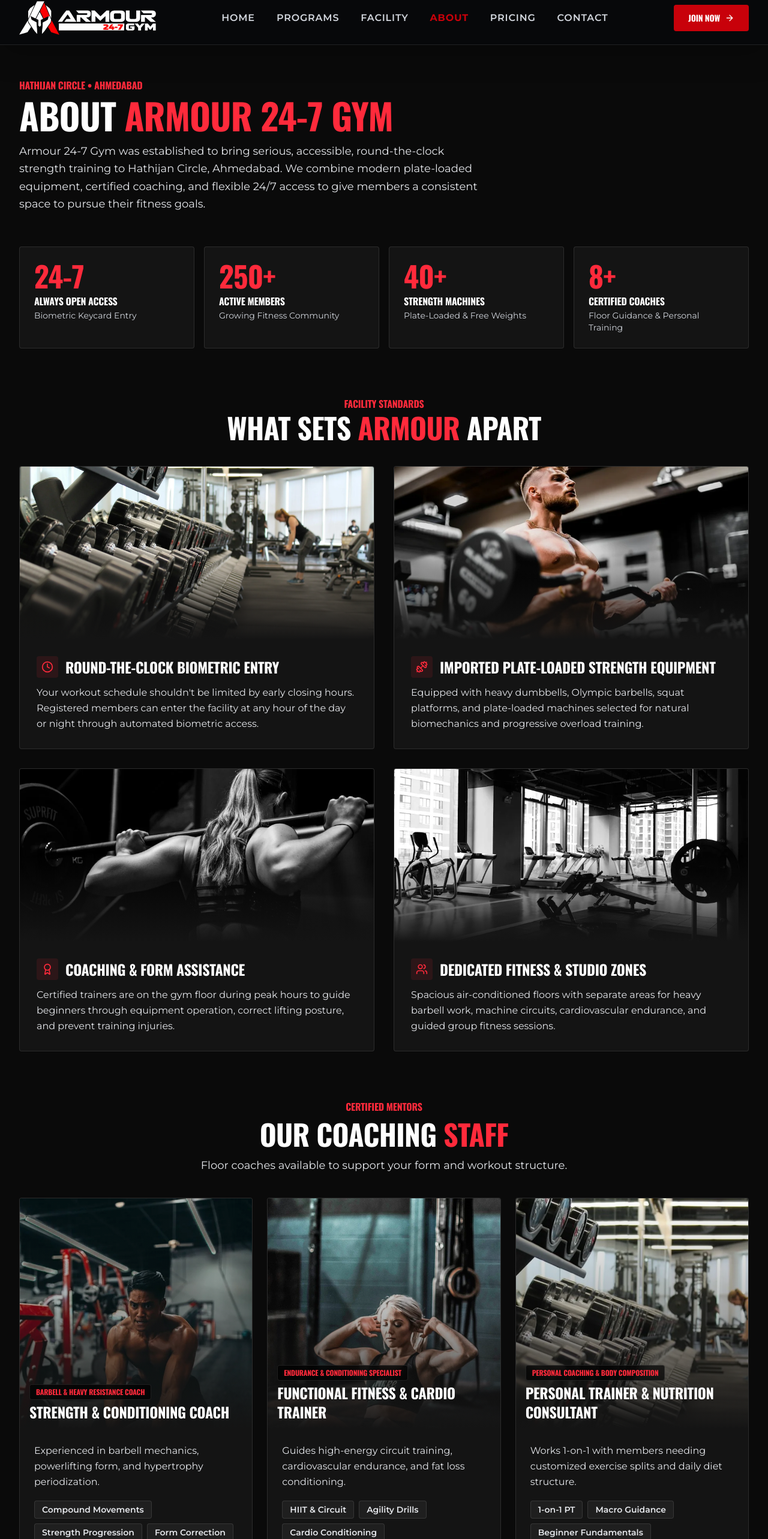
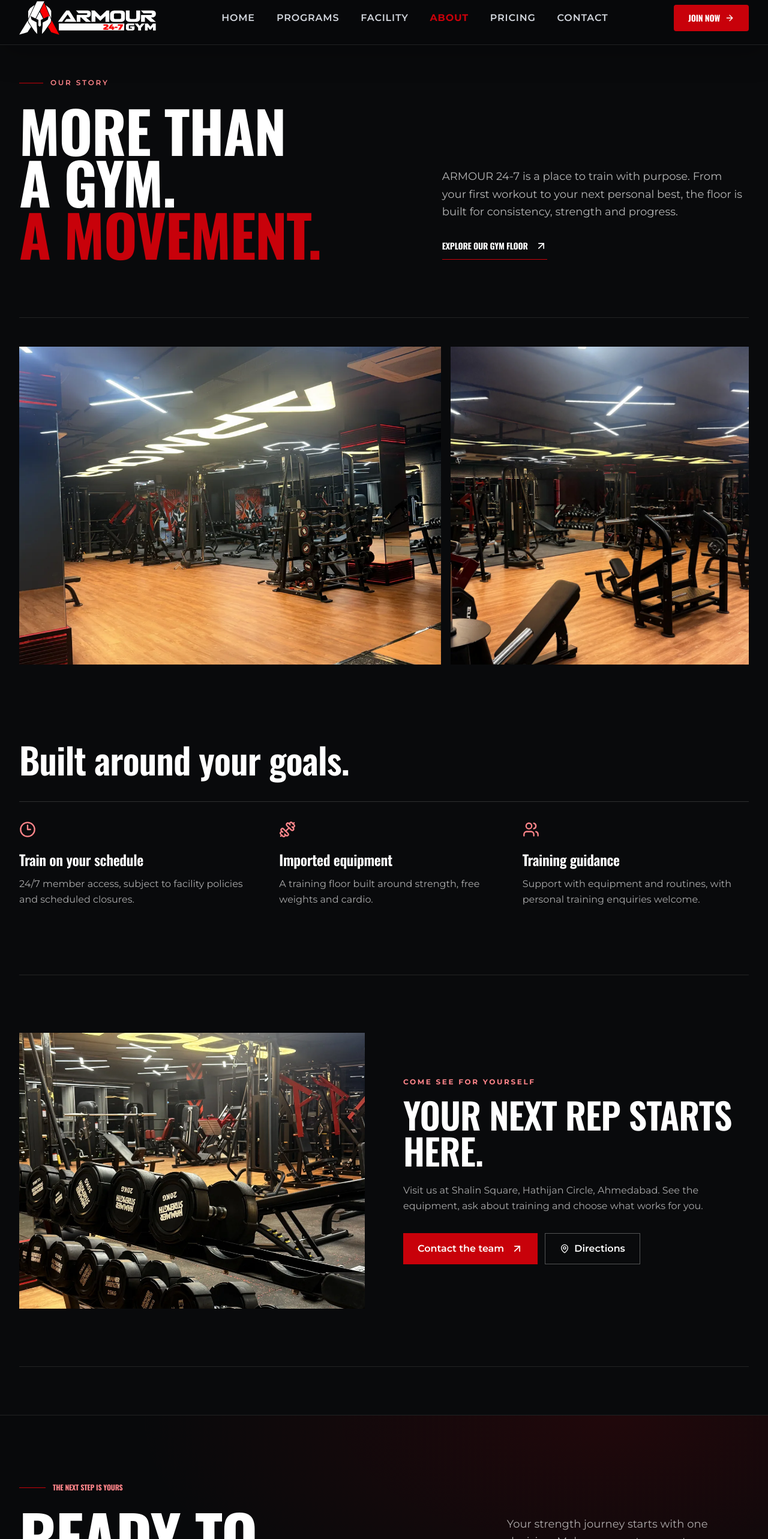
Before and after one commit to Sailesh007/armour-gym, a Next.js app: page /about in a window 1280 px wide. Shown: the part 14-2580 px from the top of the page at 60% size. Built offline with nearby package versions, Linux system fonts and the light colour scheme.

Commit message:
feat(about): replace dummy imagery and unverified counts with authentic photo-led brand story

```diff
--- a/src/app/about/page.tsx
+++ b/src/app/about/page.tsx
@@ -1,235 +1,141 @@
+import Image from "next/image";
 import Link from "next/link";
-import Image from "next/image";
-import {
-  Dumbbell,
-  Clock,
-  Award,
-  ArrowRight,
-  ShieldCheck,
-  CheckCircle2,
-  Users,
-} from "lucide-react";
+import { ArrowUpRight, Clock3, Dumbbell, MapPin, Users } from "lucide-react";
 
 export const metadata = {
-  title: "About Us | Armour 24-7 Gym Ahmedabad",
-  description: "Learn about Armour 24-7 Gym in Hathijan Circle, Ahmedabad. 24/7 biometric gym access, imported strength machinery, and certified coaching staff.",
+  title: "About ARMOUR 24-7 Gym | Hathijan, Ahmedabad",
+  description:
+    "Explore ARMOUR 24-7 Gym in Hathijan, Ahmedabad. Discover our training floor, imported strength equipment and member access.",
+  alternates: { canonical: "/about" },
 };
 
-const stats = [
-  { value: "24-7", label: "Always Open Access", sub: "Biometric Keycard Entry" },
-  { value: "250+", label: "Active Members", sub: "Growing Fitness Community" },
-  { value: "40+", label: "Strength Machines", sub: "Plate-Loaded & Free Weights" },
-  { value: "8+", label: "Certified Coaches", sub: "Floor Guidance & Personal Training" },
-];
-
-const pillars = [
+const strengths = [
   {
-    icon: Clock,
-    title: "Round-The-Clock Biometric Entry",
-    desc: "Your workout schedule shouldn't be limited by early closing hours. Registered members can enter the facility at any hour of the day or night through automated biometric access.",
-    image: "/images/dummy-hero.webp",
+    Icon: Clock3,
+    title: "Train on your schedule",
+    detail: "24/7 member access, subject to facility policies and scheduled closures.",
   },
   {
-    icon: Dumbbell,
-    title: "Imported Plate-Loaded Strength Equipment",
-    desc: "Equipped with heavy dumbbells, Olympic barbells, squat platforms, and plate-loaded machines selected for natural biomechanics and progressive overload training.",
-    image: "/images/dummy-gallery-1.webp",
+    Icon: Dumbbell,
+    title: "Imported equipment",
+    detail: "A training floor built around strength, free weights and cardio.",
   },
   {
-    icon: Award,
-    title: "Coaching & Form Assistance",
-    desc: "Certified trainers are on the gym floor during peak hours to guide beginners through equipment operation, correct lifting posture, and prevent training injuries.",
-    image: "/images/dummy-gallery-4.webp",
+    Icon: Users,
+    title: "Training guidance",
+    detail: "Support with equipment and routines, with personal training enquiries welcome.",
   },
-  {
-    icon: Users,
-    title: "Dedicated Fitness & Studio Zones",
-    desc: "Spacious air-conditioned floors with separate areas for heavy barbell work, machine circuits, cardiovascular endurance, and guided group fitness sessions.",
-    image: "/images/dummy-gallery-6.webp",
-  },
-];
-
-// Coaching team representation with human trainer portraits
-const coaches = [
-  {
-    name: "Strength & Conditioning Coach",
-    role: "Barbell & Heavy Resistance Coach",
-    experience: "Experienced in barbell mechanics, powerlifting form, and hypertrophy periodization.",
-    specialties: ["Compound Movements", "Strength Progression", "Form Correction"],
-    image: "/images/coach-1.webp",
-  },
-  {
-    name: "Functional Fitness & Cardio Trainer",
-    role: "Endurance & Conditioning Specialist",
-    experience: "Guides high-energy circuit training, cardiovascular endurance, and fat loss conditioning.",
-    specialties: ["HIIT & Circuit", "Agility Drills", "Cardio Conditioning"],
-    image: "/images/coach-2.webp",
-  },
-  {
-    name: "Personal Trainer & Nutrition Consultant",
-    role: "Personal Coaching & Body Composition",
-    experience: "Works 1-on-1 with members needing customized exercise splits and daily diet structure.",
-    specialties: ["1-on-1 PT", "Macro Guidance", "Beginner Fundamentals"],
-    image: "/images/coach-3.webp",
-  },
-];
+] as const;
 
 export default function AboutPage() {
   return (
-    <div className="bg-[#0a0a0a] text-white min-h-screen pt-28 md:pt-36 pb-20 px-4 sm:px-6 lg:px-8">
-      <div className="max-w-7xl mx-auto">
-
-        {/* Header */}
-        <div className="max-w-3xl mb-14">
-          <span className="text-sm sm:text-base font-oswald uppercase tracking-widest text-[#ff2a3b] font-bold block mb-2">
-            Hathijan Circle • Ahmedabad
-          </span>
-          <h1 className="text-4xl sm:text-6xl font-oswald font-bold uppercase tracking-tight text-white mb-4">
-            About <span className="text-[#ff2a3b]">Armour 24-7 Gym</span>
-          </h1>
-          <p className="text-base sm:text-lg text-gray-200 font-body leading-relaxed">
-            Armour 24-7 Gym was established to bring serious, accessible, round-the-clock strength training to Hathijan Circle, Ahmedabad. We combine modern plate-loaded equipment, certified coaching, and flexible 24/7 access to give members a consistent space to pursue their fitness goals.
-          </p>
-        </div>
-
-        {/* Stats Row */}
-        <div className="grid grid-cols-2 lg:grid-cols-4 gap-4 mb-20">
-          {stats.map((s, idx) => (
-            <div key={idx} className="bg-[#141414] border border-white/10 p-5 sm:p-6 rounded-sm">
-              <span className="font-oswald text-4xl sm:text-5xl font-bold text-[#ff2a3b] block">
-                {s.value}
-              </span>
-              <p className="font-oswald font-bold uppercase text-sm sm:text-base text-white mt-1.5">
-                {s.label}
-              </p>
-              <p className="text-xs sm:text-sm text-gray-300 font-body mt-0.5">
-                {s.sub}
-              </p>
-            </div>
-          ))}
-        </div>
-
-        {/* Core Pillars */}
-        <div className="space-y-12 mb-20">
-          <div className="text-center max-w-2xl mx-auto mb-10">
-            <span className="text-sm sm:text-base font-oswald uppercase tracking-widest text-[#ff2a3b] font-bold block mb-1">
-              Facility Standards
+    <div className="min-h-screen bg-[#090A0C] pb-20 pt-28 text-white sm:pt-36">
+      <div className="mx-auto max-w-7xl px-4 sm:px-6 lg:px-8">
+        <div className="grid gap-10 border-b border-white/10 pb-16 lg:grid-cols-[1.1fr_0.9fr] lg:items-end lg:gap-20 lg:pb-24">
+          <div>
+            <span className="mb-7 flex items-center gap-3 text-xs font-semibold uppercase tracking-[0.23em] text-[#FF858A]">
+              <span aria-hidden="true" className="h-px w-10 bg-[#C8010A]" />
+              OUR STORY
             </span>
-            <h2 className="text-3xl sm:text-5xl font-oswald font-bold uppercase text-white">
-              What Sets <span className="text-[#ff2a3b]">Armour</span> Apart
-            </h2>
+            <h1 className="font-oswald text-[clamp(3.75rem,7.5vw,8.5rem)] font-bold uppercase leading-[0.9] tracking-tight">
+              MORE THAN
+              <br />
+              A GYM.
+              <br />
+              <span className="text-[#C8010A]">A MOVEMENT.</span>
+            </h1>
           </div>
-
-          <div className="grid grid-cols-1 md:grid-cols-2 gap-8">
-            {pillars.map((pillar, idx) => {
-              const Icon = pillar.icon;
-              return (
-                <div key={idx} className="bg-[#141414] border border-white/10 rounded-sm overflow-hidden flex flex-col justify-between">
-                  <div className="relative h-64 sm:h-72 w-full">
-                    <Image
-                      src={pillar.image}
-                      alt={pillar.title}
-                      fill
-                      sizes="(max-width: 768px) 100vw, 50vw"
-                      className="object-cover"
-                    />
-                    <div className="absolute inset-0 bg-gradient-to-t from-[#141414] via-transparent to-transparent" />
-                  </div>
-                  <div className="p-6 sm:p-7 space-y-3">
-                    <div className="flex items-center gap-3">
-                      <div className="w-9 h-9 rounded-sm bg-[#ff2a3b]/10 text-[#ff2a3b] flex items-center justify-center shrink-0">
-                        <Icon className="w-5 h-5" />
-                      </div>
-                      <h3 className="font-oswald font-bold uppercase text-xl sm:text-2xl text-white">
-                        {pillar.title}
-                      </h3>
-                    </div>
-                    <p className="text-sm sm:text-base text-gray-200 leading-relaxed font-body">
-                      {pillar.desc}
-                    </p>
-                  </div>
-                </div>
-              );
-            })}
-          </div>
-        </div>
-
-        {/* Floor Coaches Section */}
-        <div className="mb-20">
-          <div className="text-center max-w-2xl mx-auto mb-10">
-            <span className="text-sm sm:text-base font-oswald uppercase tracking-widest text-[#ff2a3b] font-bold block mb-1">
-              Certified Mentors
-            </span>
-            <h2 className="text-3xl sm:text-5xl font-oswald font-bold uppercase text-white leading-tight">
-              Our Coaching <span className="text-[#ff2a3b]">Staff</span>
-            </h2>
-            <p className="text-base sm:text-lg text-gray-200 mt-2 font-body">
-              Floor coaches available to support your form and workout structure.
+          <div>
+            <p className="max-w-lg text-base leading-relaxed text-white/70 sm:text-lg">
+              ARMOUR 24-7 is a place to train with purpose. From your first workout
+              to your next personal best, the floor is built for consistency,
+              strength and progress.
             </p>
-          </div>
-
-          <div className="grid grid-cols-1 md:grid-cols-3 gap-6">
-            {coaches.map((c, i) => (
-              <div key={i} className="bg-[#141414] border border-white/10 rounded-sm overflow-hidden flex flex-col justify-between group hover:border-[#ff2a3b]/40 transition-colors">
-                <div className="relative h-72 sm:h-80 md:h-96 w-full overflow-hidden bg-black/40">
-                  <Image
-                    src={c.image}
-                    alt={c.name}
-                    fill
-                    sizes="(max-width: 768px) 100vw, 33vw"
-                    className="object-cover object-top group-hover:scale-105 transition-transform duration-500"
-                  />
-                  <div className="absolute inset-0 bg-gradient-to-t from-[#141414] via-[#141414]/30 to-transparent" />
-                  <div className="absolute bottom-3 left-4 right-4">
-                    <span className="text-xs font-oswald font-bold uppercase tracking-widest text-[#ff2a3b] bg-black/70 px-2.5 py-1 rounded-sm backdrop-blur-sm border border-white/10 inline-block mb-1">
-                      {c.role}
-                    </span>
-                    <h3 className="font-oswald font-bold uppercase text-xl sm:text-2xl text-white">
-                      {c.name}
-                    </h3>
-                  </div>
-                </div>
-                <div className="p-6 space-y-3.5">
-                  <p className="text-sm sm:text-base text-gray-200 leading-relaxed font-body">
-                    {c.experience}
-                  </p>
-                  <div className="flex flex-wrap gap-2 pt-1">
-                    {c.specialties.map((spec, sIdx) => (
-                      <span key={sIdx} className="text-xs sm:text-sm font-semibold bg-white/5 border border-white/10 text-gray-200 px-3 py-1 rounded-sm">
-                        {spec}
-                      </span>
-                    ))}
-                  </div>
-                </div>
-              </div>
-            ))}
-          </div>
-        </div>
-
-        {/* Visit CTA */}
-        <div className="bg-[#141414] border border-white/10 p-8 sm:p-10 rounded-sm text-center max-w-3xl mx-auto space-y-4">
-          <h2 className="font-oswald text-3xl sm:text-4xl font-bold uppercase text-white">
-            Visit Our Facility In Hathijan Circle
-          </h2>
-          <p className="text-base sm:text-lg text-gray-200 font-body max-w-xl mx-auto leading-relaxed">
-            Walk in during front desk hours (06:00 AM – 10:00 PM) to inspect the equipment or take a trial workout session (₹500).
-          </p>
-          <div className="flex flex-wrap justify-center gap-4 pt-2">
             <Link
-              href="/pricing"
-              className="bg-[#ff2a3b] hover:bg-white hover:text-black text-white font-oswald font-bold uppercase text-sm sm:text-base px-8 py-3.5 rounded-sm transition-colors"
+              href="/#gallery"
+              className="mt-8 inline-flex items-center gap-3 border-b border-[#C8010A] pb-3 font-oswald text-sm font-bold uppercase tracking-wider text-white transition-colors hover:text-[#FF858A]"
             >
-              View Membership Rates
-            </Link>
-            <Link
-              href="/contact"
-              className="bg-white/10 hover:bg-white/20 text-white font-oswald font-bold uppercase text-sm sm:text-base px-8 py-3.5 rounded-sm transition-colors"
-            >
-              Contact Front Desk
+              Explore our gym floor <ArrowUpRight aria-hidden="true" className="size-5" />
             </Link>
           </div>
         </div>
 
+        <div className="grid gap-3 py-8 sm:grid-cols-12 sm:gap-4 sm:py-12">
+          <div className="relative h-80 overflow-hidden sm:col-span-7 sm:h-[530px]">
+            <Image
+              src="/images/img_7843.webp"
+              alt="Actual ARMOUR 24-7 Gym floor beneath the illuminated ARMOUR sign"
+              fill
+              priority
+              sizes="(max-width: 640px) 100vw, 58vw"
+              className="object-cover"
+            />
+          </div>
+          <div className="relative h-80 overflow-hidden sm:col-span-5 sm:h-[530px]">
+            <Image
+              src="/images/img_7851.webp"
+              alt="Training machines and free weights inside ARMOUR 24-7 Gym"
+              fill
+              sizes="(max-width: 640px) 100vw, 42vw"
+              className="object-cover"
+            />
+          </div>
+        </div>
+
+        <section aria-labelledby="why-join-heading" className="py-12 sm:py-20">
+          <h2 id="why-join-heading" className="font-oswald text-4xl font-semibold text-white sm:text-6xl">
+            Built around your goals.
+          </h2>
+          <div className="mt-10 grid border-t border-white/15 md:grid-cols-3">
+            {strengths.map(({ Icon, title, detail }) => (
+              <article key={title} className="border-b border-white/15 py-8 md:border-b-0 md:px-7 md:first:pl-0">
+                <Icon aria-hidden="true" className="mb-5 size-7 text-[#FF858A]" />
+                <h3 className="font-oswald text-2xl font-semibold text-white">{title}</h3>
+                <p className="mt-3 max-w-sm text-sm leading-relaxed text-white/65 sm:text-base">
+                  {detail}
+                </p>
+              </article>
+            ))}
+          </div>
+        </section>
+
+        <section className="grid items-center gap-10 border-y border-white/10 py-16 lg:grid-cols-2 lg:gap-16 lg:py-24">
+          <div className="relative h-[350px] overflow-hidden sm:h-[460px]">
+            <Image
+              src="/images/img_7853.webp"
+              alt="ARMOUR 24-7 dumbbell and cable machine area"
+              fill
+              sizes="(max-width: 1024px) 100vw, 50vw"
+              className="object-cover"
+            />
+          </div>
+          <div>
+            <p className="text-xs font-bold uppercase tracking-[0.22em] text-[#FF858A]">COME SEE FOR YOURSELF</p>
+            <h2 className="mt-4 font-oswald text-5xl font-semibold uppercase leading-none sm:text-6xl">
+              YOUR NEXT REP STARTS HERE.
+            </h2>
+            <p className="mt-6 max-w-lg text-base leading-relaxed text-white/65">
+              Visit us at Shalin Square, Hathijan Circle, Ahmedabad.
+              See the equipment, ask about training and choose what works for you.
+            </p>
+            <div className="mt-8 flex flex-wrap gap-3">
+              <Link
+                href="/contact"
+                className="inline-flex min-h-12 items-center gap-3 bg-[#C8010A] px-6 py-3 font-semibold text-white transition-colors hover:bg-white hover:text-black"
+              >
+                Contact the team <ArrowUpRight aria-hidden="true" className="size-5" />
+              </Link>
+              <a
+                href="https://maps.app.goo.gl/fdHFDqTDaHNvw5Pf6"
+                target="_blank"
+                rel="noopener noreferrer"
+                className="inline-flex min-h-12 items-center gap-2 border border-white/30 px-6 py-3 font-semibold text-white transition-colors hover:bg-white/10"
+              >
+                <MapPin aria-hidden="true" className="size-4" /> Directions
+              </a>
+            </div>
+          </div>
+        </section>
       </div>
     </div>
   );
```
